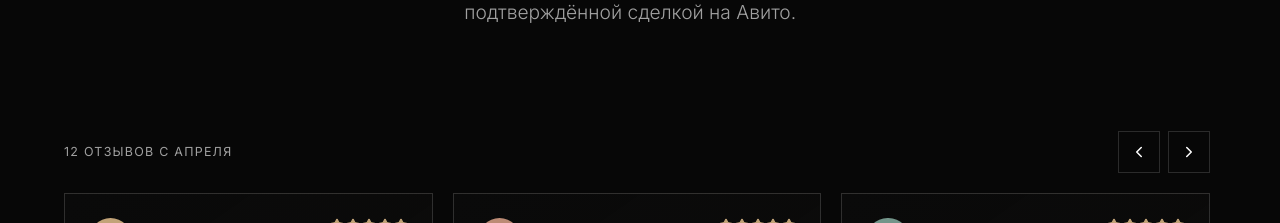
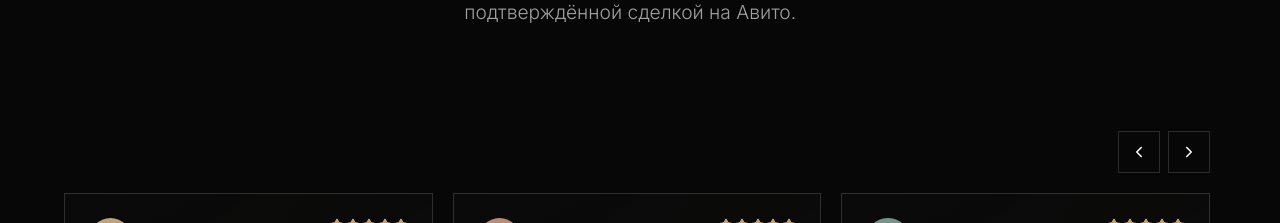
Before and after one commit to spayzik/sitedomera, a React (Vite) app: page / in a window 1280 px wide. Shown: the part 10320-10543 px from the top of the page. Built offline with nearby package versions, Linux system fonts and the light colour scheme.

Commit message:
ui: убрать счётчик отзывов из карусели

```diff
--- a/src/components/Reviews.tsx
+++ b/src/components/Reviews.tsx
@@ -140,7 +140,6 @@ export function Reviews() {
           transition={{ duration: 0.7, ease: [0.22, 1, 0.36, 1] }}
         >
           <div className="reviews-controls" aria-label="Управление каруселью отзывов">
-            <span className="reviews-count">{reviews.length} отзывов с апреля</span>
             <div className="reviews-arrows">
               <button type="button" onClick={() => move(-1)} aria-label="Предыдущий отзыв">
                 <ChevronLeft size={18} />
--- a/src/index.css
+++ b/src/index.css
@@ -1128,8 +1128,7 @@ h4 { font-size: 1.25rem; font-weight: 500; }
 }
 .reviews-avito-link:hover, .review-source:hover { color: var(--accent); border-color: var(--accent); }
 .reviews-carousel { position: relative; }
-.reviews-controls { display: flex; align-items: center; justify-content: space-between; margin-bottom: 1.25rem; }
-.reviews-count { color: var(--muted); font-size: 0.78rem; letter-spacing: 0.1em; text-transform: uppercase; }
+.reviews-controls { display: flex; justify-content: flex-end; margin-bottom: 1.25rem; }
 .reviews-arrows { display: flex; gap: 0.5rem; }
 .reviews-arrows button {
   width: 42px; height: 42px; display: grid; place-items: center; border: 1px solid var(--line);
```
